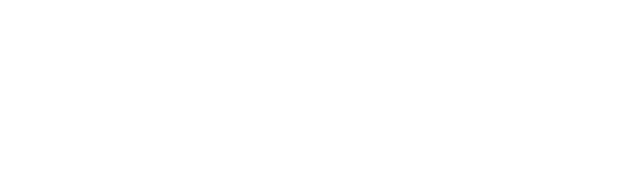
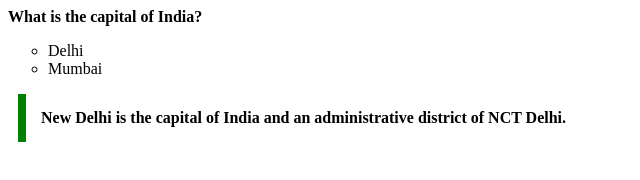
Before and after one commit to acciojob/trivia-shauryadixitcodes, a website: page main.html in a window 1280 px wide. Shown: the whole page, without its empty margins (0-640 px from the left). Drawn offline with Linux system fonts and the light colour scheme.

Commit message:
Update main.html

```diff
--- a/main.html
+++ b/main.html
@@ -8,6 +8,19 @@
 
 <body>
 	<!-- the entire body must be written by student -->
+	<b> What is the capital of India?</b>
+	<ul type="circle">
+		<li> Delhi </li>
+		<li> Mumbai </li>
+		</ul>
+	<blockquote cite = "https://en.wikipedia.org/wiki/New_Delhi">
+		New Delhi is the capital of India and an administrative district of NCT Delhi.
+		</blockquote>
+	<style>
+		blockquote{
+			 max-width: 600px; margin: 10px; padding: 15px; border-left: 8px solid green;background-color: #f8fffe"";font-weight: bold
+		}
+		</style>
     <script type="text/javascript" src="./script.js">
 </script>
 
```
